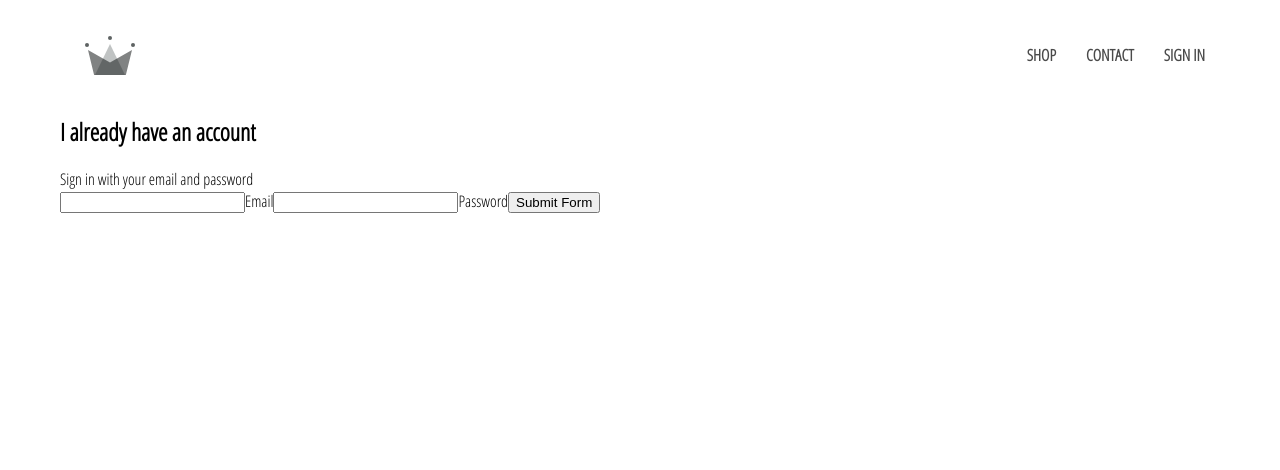
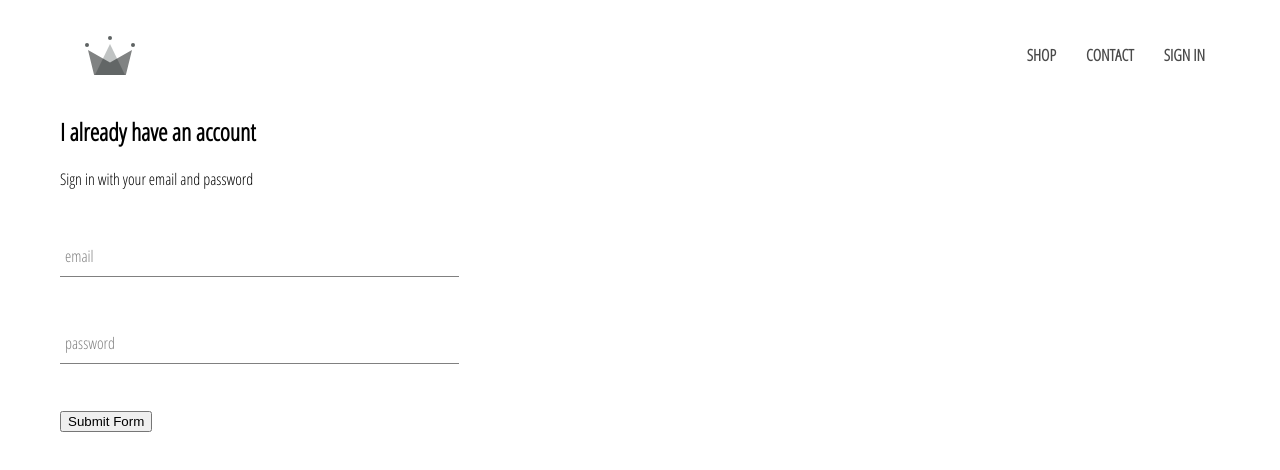
Before and after one commit to rayGreycloud/foofaraw, a React (Create React App) app: page /signin in a window 1280 px wide. Shown: the top 470 px of the page. Built offline with nearby package versions, Linux system fonts and the light colour scheme.

Commit message:
add form input component and style inputs

```diff
--- /dev/null
+++ b/src/components/FormInput/form-input.scss
@@ -0,0 +1,54 @@
+$sub-color: grey;
+$main-color: black;
+
+@mixin shrinkLabel {
+  top: -14px;
+  font-size: 12px;
+  color: $main-color;
+}
+
+.group {
+  position: relative;
+  margin: 45px 0;
+
+  .form-input {
+    background: none;
+    background-color: white;
+    color: $sub-color;
+    font-size: 18px;
+    padding: 10px 10px 10px 5px;
+    display: block;
+    width: 100%;
+    border: none;
+    border-radius: 0;
+    border-bottom: 1px solid $sub-color;
+    margin: 25px 0;
+
+    &:focus {
+      outline: none;
+    }
+
+    &:focus ~ .form-input-label {
+      @include shrinkLabel();
+    }
+  }
+
+  input[type='password'] {
+    letter-spacing: 0.3em;
+  }
+
+  .form-input-label {
+    color: $sub-color;
+    font-size: 16px;
+    font-weight: normal;
+    position: absolute;
+    pointer-events: none;
+    left: 5px;
+    top: 10px;
+    transition: 300ms ease all;
+
+    &.shrink {
+      @include shrinkLabel();
+    }
+  }
+}
--- /dev/null
+++ b/src/components/FormInput/index.jsx
@@ -0,0 +1,20 @@
+import React from 'react';
+
+const FormInput = ({ handleChange, label, ...otherProps }) => {
+  const labelClasses = `${
+    otherProps.value.length ? 'shrink' : ''
+  } form-input-label`;
+
+  return (
+    <div className='group'>
+      <input className='form-input' onChange={handleChange} {...otherProps} />
+      {label && (
+        <label className={labelClasses} htmlFor={otherProps.name}>
+          {label}
+        </label>
+      )}
+    </div>
+  );
+};
+
+export default FormInput;
--- a/src/components/Signin/index.jsx
+++ b/src/components/Signin/index.jsx
@@ -1,4 +1,6 @@
 import React, { Component } from 'react';
+
+import FormInput from '../FormInput';
 
 export class Signin extends Component {
   state = {
@@ -32,24 +34,23 @@
         <span>Sign in with your email and password</span>
 
         <form onSubmit={this.handleSubmit}>
-          <input
+          <FormInput
+            handleChange={this.handleChange}
+            label='email'
+            name='email'
             type='email'
-            name='email'
             value={email}
-            onChange={this.onChange}
             required
           />
-          <label htmlFor='email'>Email</label>
-          <input
+          <FormInput
+            handleChange={this.handleChange}
+            label='password'
+            name='password'
             type='password'
-            name='password'
             value={password}
-            onChange={this.onChange}
             required
           />
-          <label htmlFor='password'>Password</label>
-
-          <input type='submit' value='Submit Form' />
+          <input type='submit' value='Submit Form' readOnly />
         </form>
       </div>
     );
--- /dev/null
+++ b/src/components/Signin/signin.scss
@@ -0,0 +1,3 @@
+.sign-in {
+  width: 30vw;
+}
--- a/src/styles/style.scss
+++ b/src/styles/style.scss
@@ -6,3 +6,5 @@
 @import '../components/Header/header';
 @import '../components/CollectionPreview/collection-preview';
 @import '../components/CollectionItem/collection-item';
+@import '../components/Signin/signin';
+@import '../components/FormInput/form-input';
```
